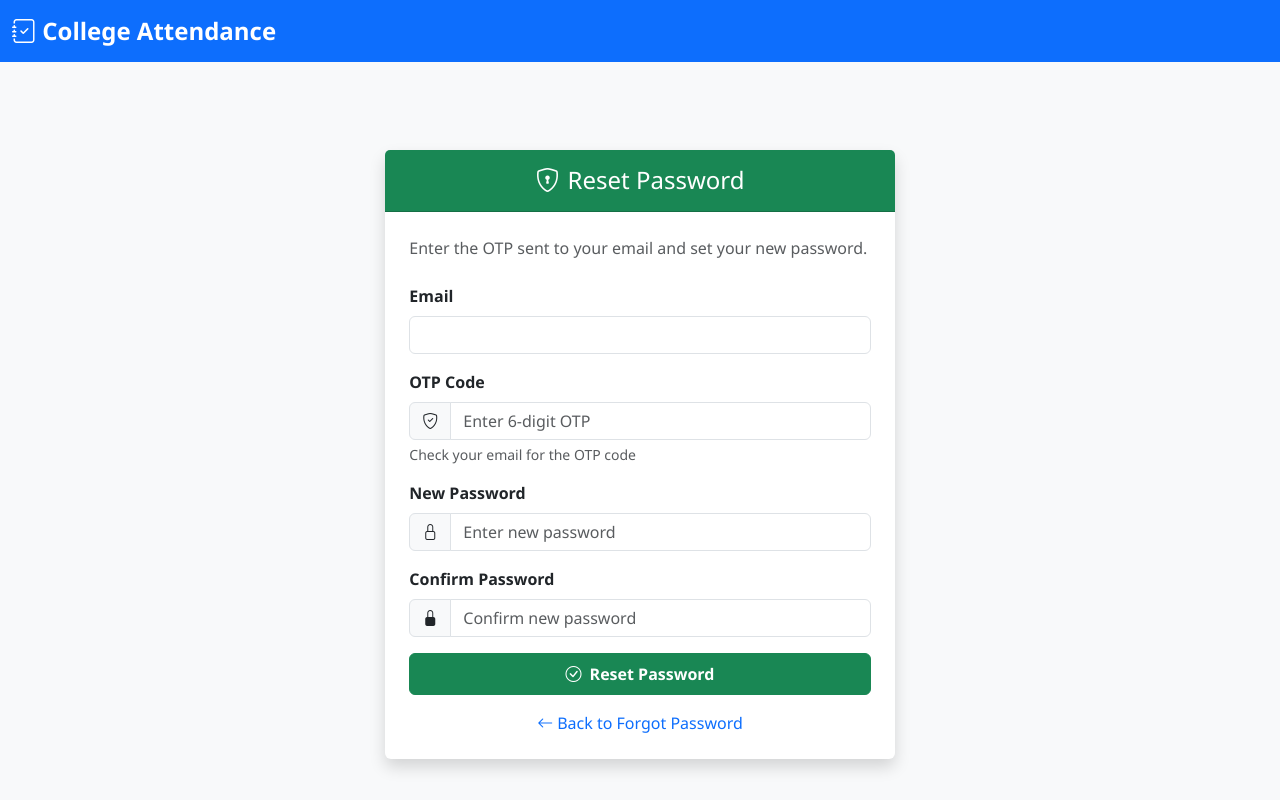
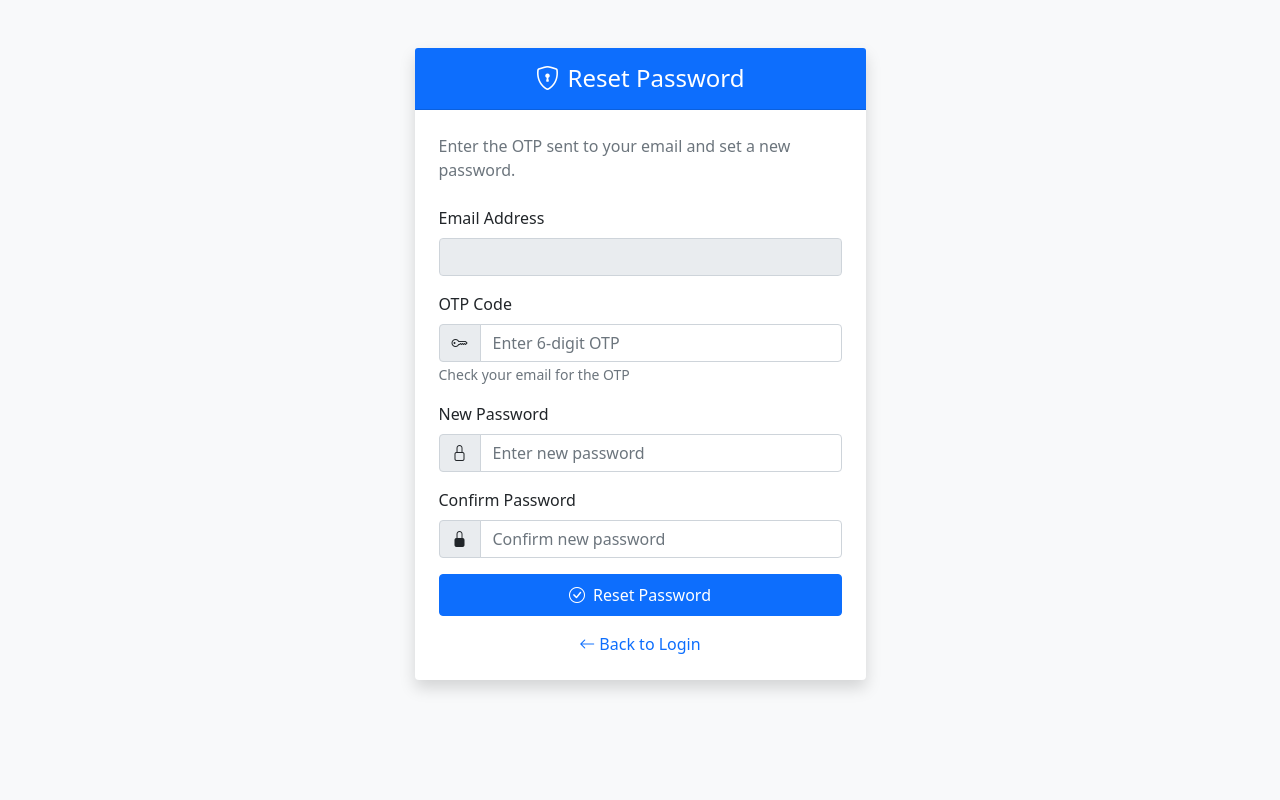
Before and after one commit to en-rmohane/college-attendance-system, a Flask app: page /reset_password in a window 1280 px wide. Run offline with Flask 3, Linux system fonts and the light colour scheme; some libraries are stand-ins or nearby versions.

Commit message:
Fix OTP password reset flow - add reset_password template

```diff
--- a/templates/auth/reset_password.html
+++ b/templates/auth/reset_password.html
@@ -1,34 +1,49 @@
-{% extends 'base.html' %}
-
-{% block title %}Reset Password{% endblock %}
-
-{% block content %}
-<div class="row justify-content-center mt-5">
+<!DOCTYPE html>
+<html>
+<head>
+    <title>Reset Password - College Attendance System</title>
+    <link href="https://cdn.jsdelivr.net/npm/bootstrap@5.1.3/dist/css/bootstrap.min.css" rel="stylesheet">
+    <link rel="stylesheet" href="https://cdn.jsdelivr.net/npm/bootstrap-icons@1.11.0/font/bootstrap-icons.css">
+</head>
+<body class="bg-light">
+    <div class="container mt-5">
+        <div class="row justify-content-center">
             <div class="col-md-5">
                 <div class="card shadow border-0">
-            <div class="card-header bg-success text-white text-center py-3">
+                    <div class="card-header bg-primary text-white text-center py-3">
                         <h4 class="mb-0"><i class="bi bi-shield-lock me-2"></i>Reset Password</h4>
                     </div>
                     <div class="card-body p-4">
+
+                        <!-- Flash Messages -->
+                        {% with messages = get_flashed_messages(with_categories=true) %}
+                            {% if messages %}
+                                {% for category, message in messages %}
+                                    <div class="alert alert-{{ category }} alert-dismissible fade show" role="alert">
+                                        {{ message }}
+                                        <button type="button" class="btn-close" data-bs-dismiss="alert"></button>
+                                    </div>
+                                {% endfor %}
+                            {% endif %}
+                        {% endwith %}
+
                         <p class="text-muted mb-4">
-                    Enter the OTP sent to your email and set your new password.
+                            Enter the OTP sent to your email and set a new password.
                         </p>
 
-                <form method="POST" action="{{ url_for('reset_password') }}">
-                    <input type="hidden" name="email" value="{{ email }}">
-
+                        <form method="POST">
                             <div class="mb-3">
-                        <label class="form-label fw-semibold">Email</label>
-                        <input type="email" class="form-control" value="{{ email }}" readonly>
+                                <label class="form-label fw-semibold">Email Address</label>
+                                <input type="email" class="form-control" name="email" value="{{ email }}" readonly>
                             </div>
 
                             <div class="mb-3">
                                 <label class="form-label fw-semibold">OTP Code</label>
                                 <div class="input-group">
-                            <span class="input-group-text"><i class="bi bi-shield-check"></i></span>
+                                    <span class="input-group-text"><i class="bi bi-key"></i></span>
                                     <input type="text" class="form-control" name="otp" placeholder="Enter 6-digit OTP" required maxlength="6">
                                 </div>
-                        <div class="form-text">Check your email for the OTP code</div>
+                                <small class="text-muted">Check your email for the OTP</small>
                             </div>
 
                             <div class="mb-3">
@@ -47,18 +62,20 @@
                                 </div>
                             </div>
 
-                    <button type="submit" class="btn btn-success w-100 py-2 fw-semibold">
+                            <button type="submit" class="btn btn-primary w-100 py-2 fw-semibold">
                                 <i class="bi bi-check-circle me-2"></i>Reset Password
                             </button>
+                        </form>
 
                         <div class="text-center mt-3">
-                        <a href="{{ url_for('forgot_password') }}" class="text-decoration-none">
-                            <i class="bi bi-arrow-left me-1"></i>Back to Forgot Password
+                            <a href="{{ url_for('login') }}" class="text-decoration-none">
+                                <i class="bi bi-arrow-left me-1"></i>Back to Login
                             </a>
-                    </div>
-                </form>
                         </div>
                     </div>
                 </div>
             </div>
-{% endblock %}
+        </div>
+    </div>
+</body>
+</html>
```
Lines whose indentation alone changed are shown as unchanged.
